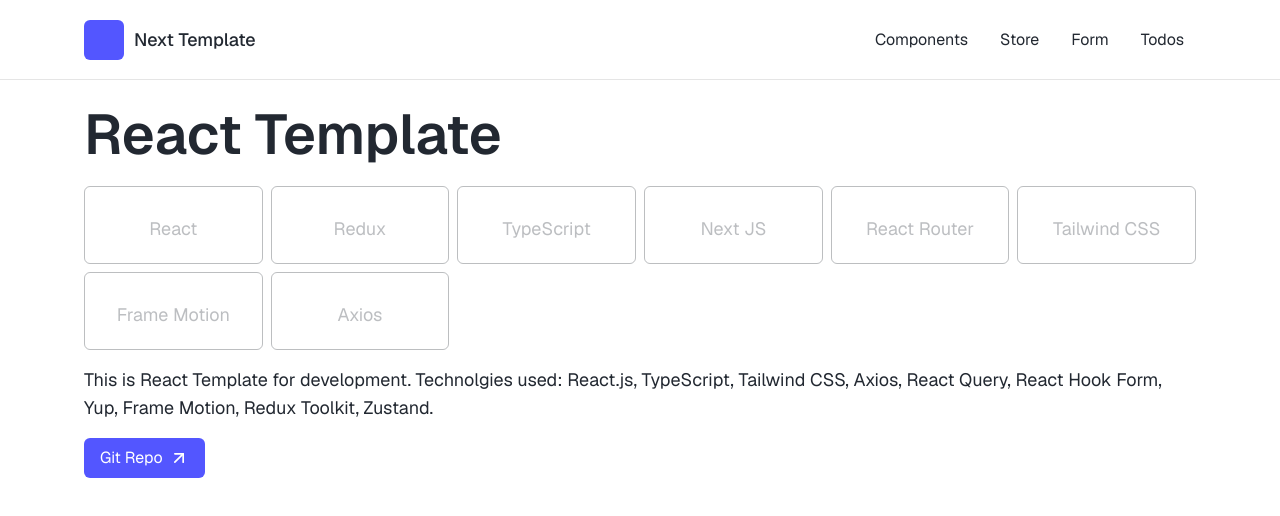
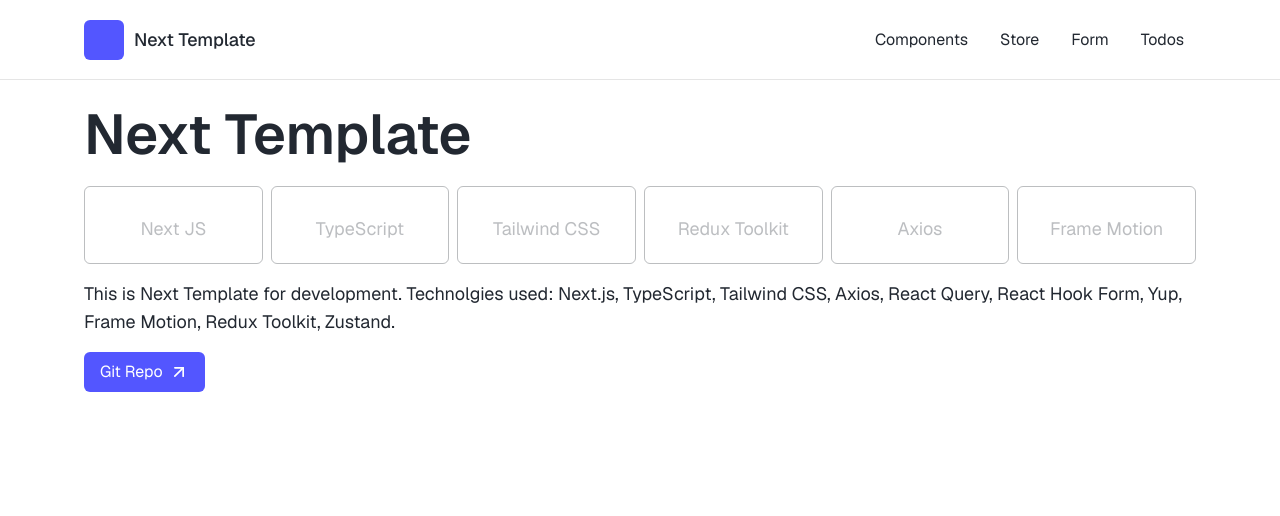
Before and after one commit to dimarogkov/next-template, a Next.js app: page / in a window 1280 px wide. Shown: the top 516 px of the page. Built offline with nearby package versions, Linux system fonts and the light colour scheme.

Commit message:
some fix

```diff
--- a/app/page.tsx
+++ b/app/page.tsx
@@ -10,7 +10,7 @@ const HomePage = () => {
             <div className='container'>
                 <div className='w-full'>
                     <div className='flex flex-col gap-4 w-full mb-8 last:mb-0'>
-                        <Title titleType={EnumTitle.h2}>React Template</Title>
+                        <Title titleType={EnumTitle.h2}>Next Template</Title>
 
                         <div className='grid grid-cols-2 sm:grid-cols-3 md:grid-cols-4 lg:grid-cols-6 gap-2 w-full'>
                             {DEV_ICONS.map((icon, text) => (
@@ -19,8 +19,8 @@ const HomePage = () => {
                         </div>
 
                         <Text textType={EnumText.large}>
-                            This is React Template for development. Technolgies used: React.js, TypeScript, Tailwind
-                            CSS, Axios, React Query, React Hook Form, Yup, Frame Motion, Redux Toolkit, Zustand.
+                            This is Next Template for development. Technolgies used: Next.js, TypeScript, Tailwind CSS,
+                            Axios, React Query, React Hook Form, Yup, Frame Motion, Redux Toolkit, Zustand.
                         </Text>
 
                         <BtnLink href='https://github.com/dimarogkov/next-template' target='_blank'>
--- a/src/variables/devIcons.ts
+++ b/src/variables/devIcons.ts
@@ -2,35 +2,27 @@ import { IDevIcon } from '../types/interfaces/DevIcon';
 
 export const DEV_ICONS: IDevIcon[] = [
     {
-        icon: 'devicon-react-original',
-        text: 'React',
-    },
-    {
-        icon: 'devicon-redux-original',
-        text: 'Redux',
+        icon: 'devicon-nextjs-plain',
+        text: 'Next JS',
     },
     {
         icon: 'devicon-typescript-plain',
         text: 'TypeScript',
     },
     {
-        icon: 'devicon-nextjs-plain',
-        text: 'Next JS',
+        icon: 'devicon-tailwindcss-original',
+        text: 'Tailwind CSS',
     },
     {
-        icon: 'devicon-reactrouter-plain',
-        text: 'React Router',
+        icon: 'devicon-redux-original',
+        text: 'Redux Toolkit',
     },
     {
-        icon: 'devicon-tailwindcss-original',
-        text: 'Tailwind CSS',
+        icon: 'devicon-axios-plain',
+        text: 'Axios',
     },
     {
         icon: 'devicon-framermotion-original',
         text: 'Frame Motion',
     },
-    {
-        icon: 'devicon-axios-plain',
-        text: 'Axios',
-    },
 ];
```
Also changed, not shown: 1 other file (tests, documents, lock files or other folders).
